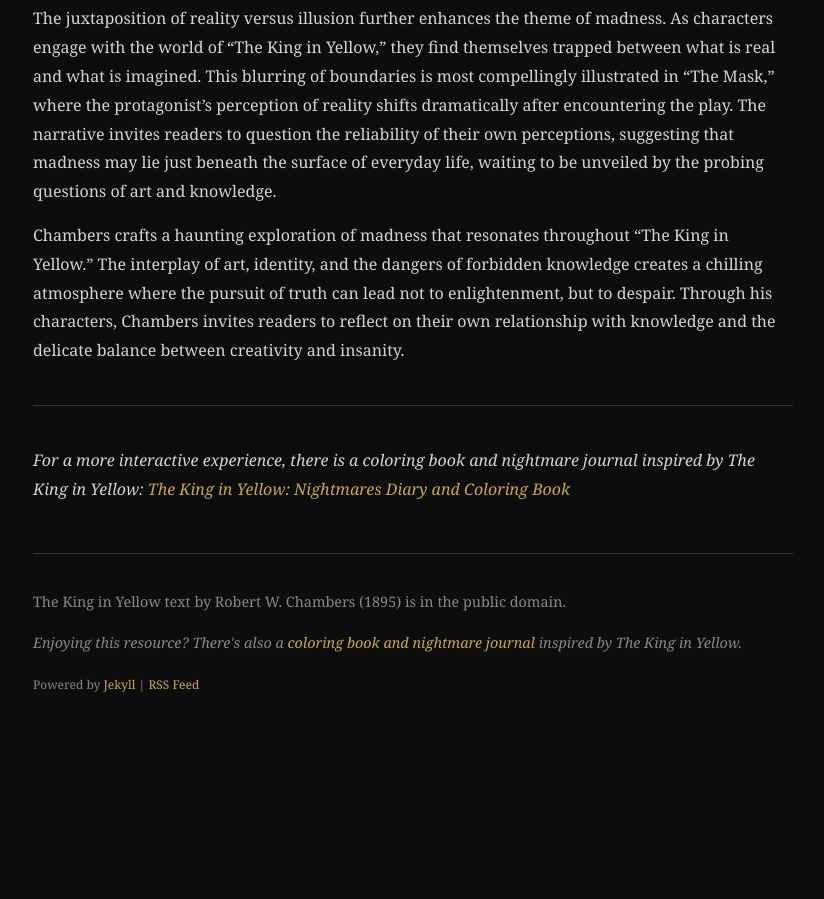
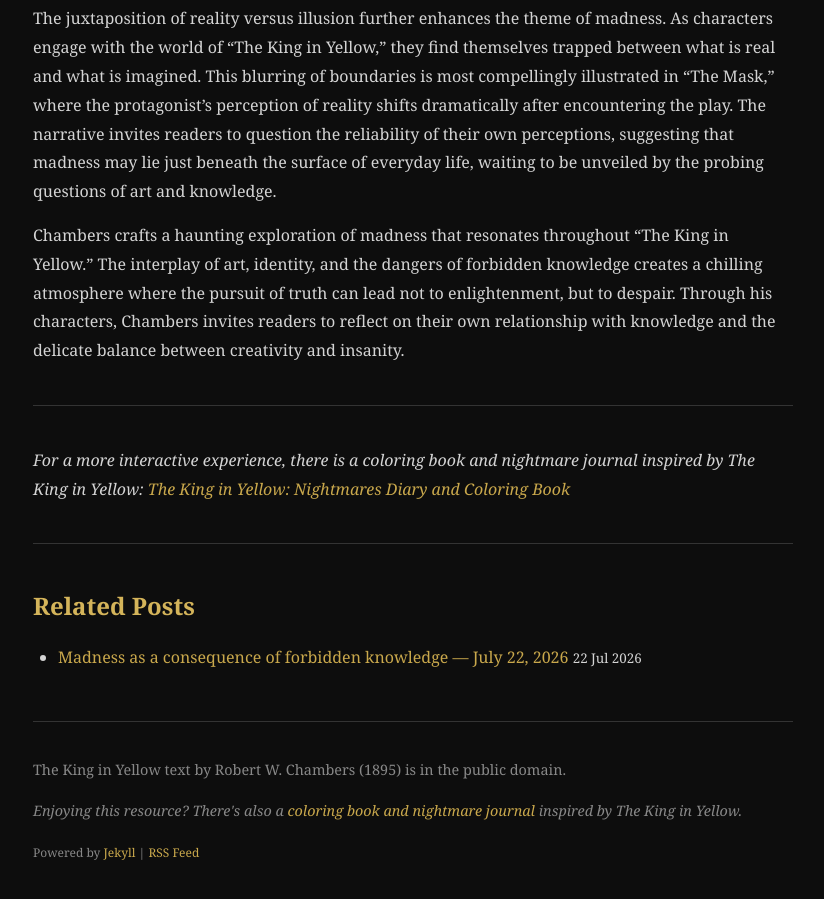
Before and after one commit to miravosqueinteresante/the-king-in-yellow-resources, a Jekyll site: the page built from _posts/2026-06-16-thematic_analysis.md, in a window 1280 px wide and 900 px high, scrolled down 1067 px. Shown: the whole window, without its empty margins (227-1051 px from the left). Built offline with Jekyll 4.4.1, drawn with Linux system fonts in a browser that asks for light colours; before the commit the page ends 1799 px from its top, so only the background shows below that; some of the changed lines change nothing that is shown.

Commit message:
Daily post — 2026-07-22

```diff
--- a/_data/post-queue.json
+++ b/_data/post-queue.json
@@ -62,8 +62,10 @@
     "last_date": "2026-07-09"
   },
   "thematic_analysis": {
-    "used": [],
-    "last_date": null
+    "used": [
+      "Madness as a consequence of forbidden knowledge"
+    ],
+    "last_date": "2026-07-22"
   },
   "reading_guide": {
     "used": [
--- /dev/null
+++ b/_posts/2026-07-22-madness-as-a-consequence-of-forbidden-knowledge.md
@@ -0,0 +1,30 @@
+---
+layout: post
+title: "Madness as a consequence of forbidden knowledge — July 22, 2026"
+date: 2026-07-22 12:00:00 +0000
+categories: blog
+content_type: thematic_analysis
+tags: [thematic analysis the-king-in-yellow chambers analysis]
+---
+In "The King in Yellow," Robert W. Chambers presents madness as an inevitable consequence of forbidden knowledge, weaving a chilling narrative that exposes the fragility of sanity in the face of cosmic truths. The collection's titular play, which drives its readers to despair and insanity, serves as a central symbol of this theme. As characters encounter the text, they are drawn into a world of both fascination and terror, embodying the age-old trope that some truths are better left unexamined.
+
+Chambers explores the allure of forbidden knowledge through the character of the unnamed narrator in the first story, "The Repairer of Reputations." Here, the protagonist, Hildred Castaigne, becomes obsessed with the play and its implications, which leads to a gradual unraveling of his mind. His fascination with the themes of power and chaos within the text mirrors humanity's perennial desire to uncover hidden truths, despite the peril that such knowledge entails. This obsession culminates in a series of increasingly delusional thoughts that reflect the fragility of his mental state.
+
+The notion of forbidden knowledge is further emphasized by the repetition of the phrase "the Yellow Sign," a symbol that embodies the play's connection to madness. When characters encounter this symbol, it is often accompanied by an overwhelming sense of dread—an indication that some aspects of reality are too unsettling for the human psyche to bear. For example, in "The Mask of the Red Death," the characters indulge in hedonistic pleasures while ignoring the reality of their impending doom. This denial serves to illustrate Chambers' point: ignorance may offer a fleeting sense of security, but the pursuit of knowledge is fraught with existential risk.
+
+The interplay between creativity and madness is also a critical component of Chambers' narrative. The artist figures, such as the painter in "The Yellow Sign," become conduits for the incomprehensible truths articulated in the play. Their descent into madness is not merely a personal failing but a reaction to the overwhelming nature of their revelations. The act of creation is tied to the potential for madness as they grapple with visions that are beautiful yet horrifying. This connection between artistic inspiration and insanity reflects the Romantic ideal that great art is often born from suffering, yet Chambers takes this concept to an extreme, suggesting that true artistry may lead one to the brink of oblivion.
+
+Ultimately, "The King in Yellow" serves as a warning about the dangers of seeking out truths that lie beyond human comprehension. Chambers crafts a world where the pursuit of knowledge is fraught with peril, leading to madness and despair. Characters who dare to engage with the enigmatic play find themselves ensnared in a web of cosmic horrors that challenge the very foundations of their realities. In this strange and haunting collection, Chambers not only captures the essence of weird fiction but also poses profound questions about the nature of knowledge, sanity, and the human condition—a theme that resonates deeply with readers even more than a century after its publication.
+
+---
+
+### Explore More
+
+- [Story-by-Story Guide](/the-king-in-yellow-resources/analysis/story-guide/)
+- [Carcosa Glossary](/the-king-in-yellow-resources/analysis/carcosa-glossary/)
+
+*For a more interactive experience, there is a coloring book and nightmare journal inspired by The King in Yellow: [The King in Yellow: Nightmares Diary and Coloring Book](https://www.amazon.com/dp/B0CTXCQ9HM)*
+
+### Previous Posts on This Topic
+
+- [Thematic Analysis — June 16, 2026](/the-king-in-yellow-resources/2026/07/2026-06-16-thematic_analysis.html)
```
